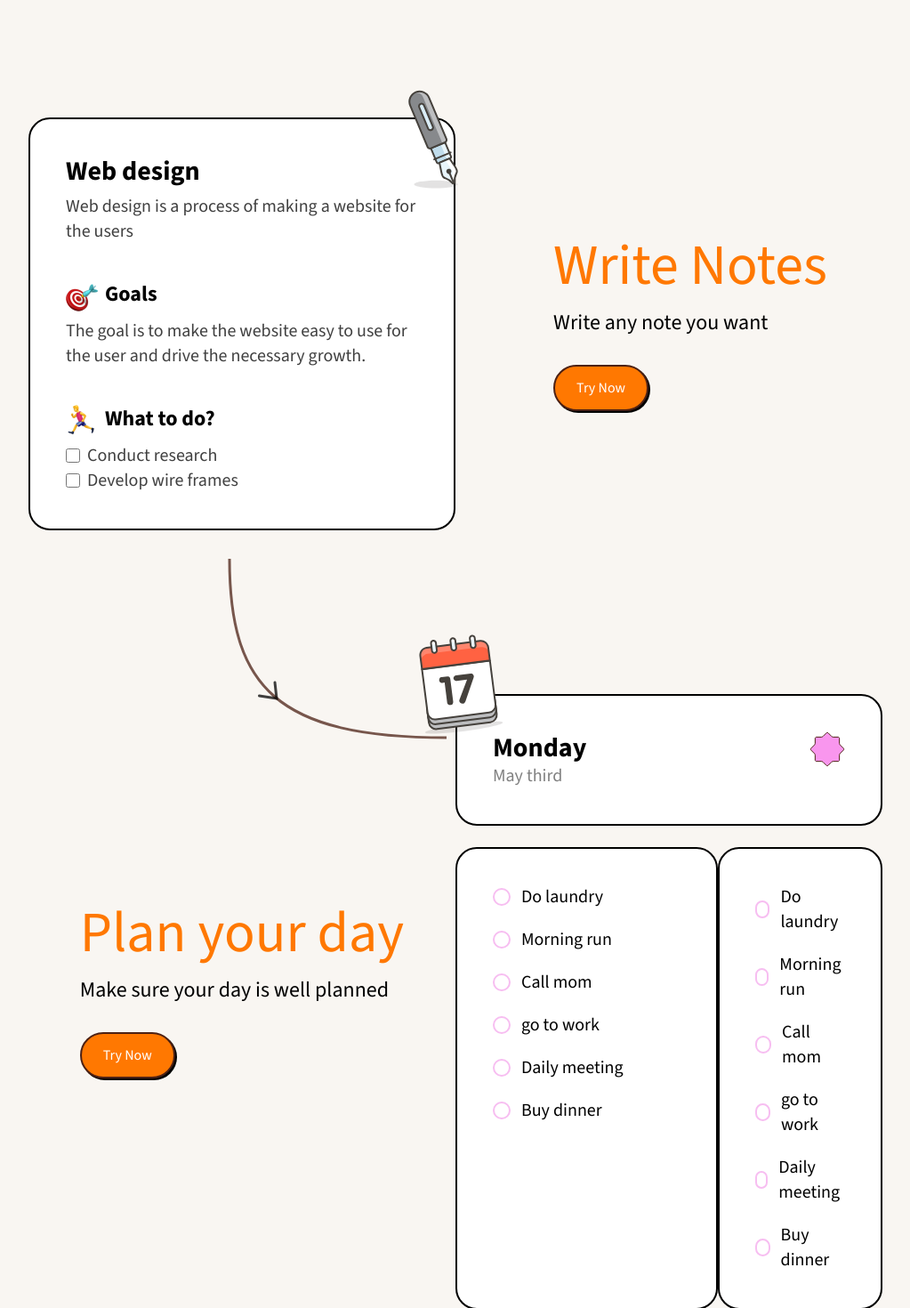
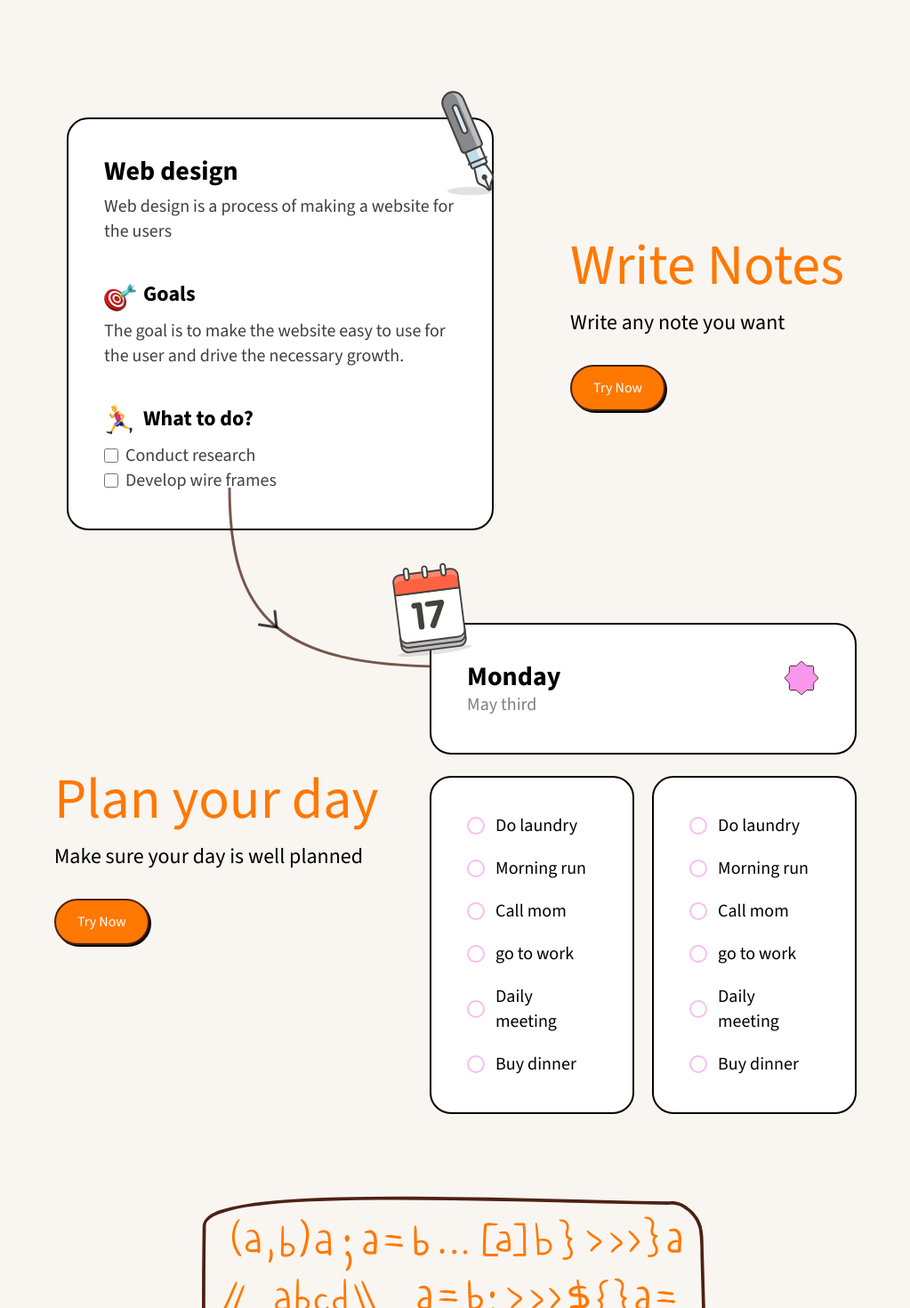
Before and after one commit to jutin0852/notedbyjutin, a Next.js app: page / in a window 1280 px wide. Shown: the part 800-2270 px from the top of the page at 89% size, without its empty margins (128-1151 px from the left). Built offline with nearby package versions, Linux system fonts and the light colour scheme.

Commit message:
done with landing page

```diff
--- a/src/app/HomePage/sections/Features.tsx
+++ b/src/app/HomePage/sections/Features.tsx
@@ -11,10 +11,10 @@ import React from "react";
 export default function Features() {
   return (
     <div className="bg-[#F9F6F2] py-14 lg:py-[150px]  text-black  ">
-      <div className="md:max-w-[1000px] px-5 md:m-auto">
+      <div className="md:max-w-[1000px] px-5 md:m-auto space-y-10 lg:space-y-20 ">
         {/* first */}
         <section className="w-full flex flex-wrap justify-between">
-          <section className="w-full sm:w-1/2  bg-white rounded-3xl p-5 md:p-10 border-2 border-black flex flex-col gap-10 relative">
+          <section className="w-full sm:w-3/4 mx-auto lg:w-1/2   bg-white rounded-3xl p-5 md:p-10 border-2 border-black flex flex-col gap-10 relative">
             <Pen />
             <article>
               <h3 className="font-semibold  text-xl md:text-3xl mb-2">
@@ -59,7 +59,7 @@ export default function Features() {
               </p>
             </article>
           </section>
-          <section className=" my-16 pl-12 mr-auto sm:ml-auto sm:my-auto">
+          <section className=" mt-16 mx-auto lg:ml-auto lg:my-auto">
             <div className="mb-8 ">
               <h1 className="text-5xl sm:text-[64px]  text-notesOrange ">
                 Write Notes
@@ -73,9 +73,9 @@ export default function Features() {
         </section>
 
         {/* second */}
-        <section className="relative sm:my-[160px] flex flex-wrap">
+        <section className="relative  flex flex-wrap">
           <Arrow1 />
-          <section className="mx-auto my-16 sm:mr-auto sm:my-auto">
+          <section className="mx-auto mb-16 lg:mx-auto lg:mr-auto lg:my-auto">
             <div className="mb-8">
               <h1 className="text-5xl sm:text-[64px]  text-notesOrange ">
                 Plan your day
@@ -87,7 +87,7 @@ export default function Features() {
             <Button2 variant="secondary">Try Now</Button2>
           </section>
 
-          <div className="w-full sm:w-1/2 relative flex  flex-col space-y-6">
+          <div className="w-full sm:w-3/4 mx-auto  lg:w-1/2 relative flex flex-col space-y-6">
             <Calender />
             <div className="bg-white w-full p-10 rounded-3xl flex justify-between border-2 border-black">
               <div>
@@ -96,8 +96,8 @@ export default function Features() {
               </div>
               <StarOctogram />
             </div>
-            <div className="flex justify-between w-full">
-              <ul className="w-full rounded-3xl bg-white p-10 border-2 border-black  space-y-5">
+            <div className="flex space-x-5 w-full">
+              <ul className="w-full   rounded-3xl bg-white p-10 border-2 border-black  space-y-5">
                 {todo.map((todo, i) => (
                   <li key={i} className=" flex items-center space-x-3 ">
                     <div className="w-5 h-5 rounded-full border-2 border-[#F7BEF1]"></div>
@@ -105,7 +105,7 @@ export default function Features() {
                   </li>
                 ))}
               </ul>
-              <ul className="hidden sm:block rounded-3xl bg-white p-10 border-2 border-black space-y-5">
+              <ul className="hidden md:block md:w-full rounded-3xl bg-white p-10 border-2 border-black space-y-5">
                 {todo.map((todo, i) => (
                   <li key={i} className=" flex items-center space-x-3">
                     <div className="w-5 h-5 rounded-full border-2 border-[#F7BEF1]"></div>
@@ -117,7 +117,7 @@ export default function Features() {
           </div>
         </section>
 
-        <section className="text-center flex flex-col items-center ">
+        <section className="text-center mt-14 flex flex-col items-center ">
           <Coding />
           <p className="text-[50px] max-w-[726px] my-10 leading-[60px] text-black">
             Ready to take your
--- a/src/app/HomePage/sections/Hero.tsx
+++ b/src/app/HomePage/sections/Hero.tsx
@@ -5,23 +5,23 @@ import React from "react";
 
 export default function Hero() {
   return (
-    <div className="p-5 bg-[#F8EEE2] lg:px-[120px] lg:py-[100px] flex flex-wrap justify-between text-black">
-      <section>
+    <div className="p-5  bg-[#F8EEE2] lg:px-[120px] lg:py-[100px] flex  flex-wrap justify-between text-black">
+      <section className="w-full sm:w-3/4 mx-auto lg:mx-0 lg:w-1/2">
         <div className=" flex flex-col gap-6">
-          <p className="text-5xl leading-normal lg:text-[80px] lg:leading-[90px] text-black">
+          <p className="text-5xl leading-normal md:text-[65px] lg:text-[80px] lg:leading-[90px] text-black">
             <span className="text-notesOrange">Note</span> Taking,
             <br /> Made Simple
           </p>
-          <p >
+          <p>
             Passionately made by student and for student. <br /> Noted, the all
             in one note taking app.
           </p>
         </div>
         <Button2 className="mt-6 lg:mt-12 text-white" variant="secondary">
-          <Link href='/note'> Try For Free</Link>
+          <Link href="/note"> Try For Free</Link>
         </Button2>
       </section>
-      <section className="relative lg:bottom-16">
+      <section className="relative lg:bottom-16 lg:w-1/2 mx-auto">
         <Heroimage />
       </section>
     </div>
--- a/src/app/globals.css
+++ b/src/app/globals.css
@@ -21,6 +21,9 @@ ol {
     --background: #0a0a0a;
     --foreground: #ededed;
   }
+} */
+ /* * {
+    outline: 1px solid red;
 } */
 
 body {
--- a/src/ui/emoji/Arrow1.tsx
+++ b/src/ui/emoji/Arrow1.tsx
@@ -8,7 +8,7 @@ export default function Arrow1() {
       viewBox="0 0 246 203"
       fill="none"
       xmlns="http://www.w3.org/2000/svg"
-      className='absolute -top-32 left-56 hidden md:block'
+      className='absolute -top-32 left-56 hidden lg:block'
     >
       <path
         d="M2 0C2 144 54.8 201 246 201"
--- a/src/ui/emoji/Calender.tsx
+++ b/src/ui/emoji/Calender.tsx
@@ -8,7 +8,7 @@ export default function Calender() {
       viewBox="0 0 135 135"
       fill="none"
       xmlns="http://www.w3.org/2000/svg"
-      className='absolute -top-14 -left-16'
+      className='absolute -top-5 left-0 size-20 sm:size-32 sm:-top-14 sm:-left-16 '
     >
       <path
         opacity="0.15"
--- a/src/ui/emoji/Pen.tsx
+++ b/src/ui/emoji/Pen.tsx
@@ -8,7 +8,7 @@ export default function Pen() {
       viewBox="0 0 120 120"
       fill="none"
       xmlns="http://www.w3.org/2000/svg"
-      className="absolute -right-10 -top-10"
+      className="absolute size-20 -right-3 -top-10 sm:size-32 sm:-right-10 "
     >
       <path
         opacity="0.15"
```
